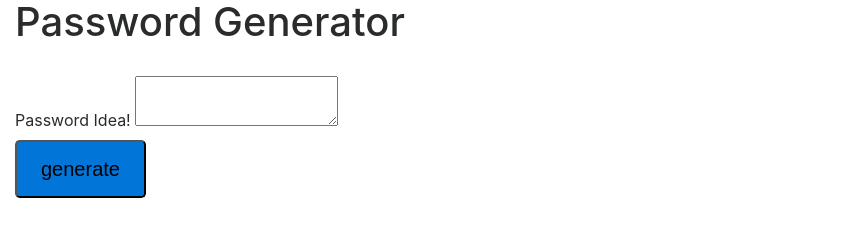
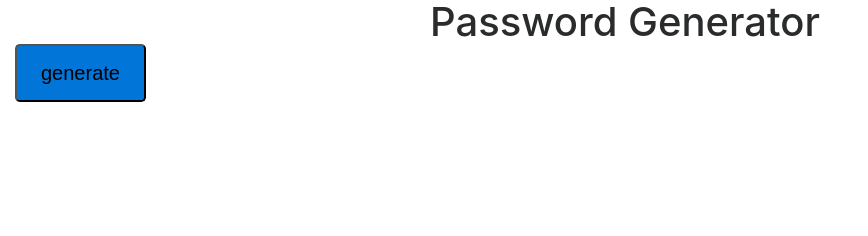
Before and after one commit to lwallac21/PasswordGenerator, a plain HTML site: page index.html in a window 1280 px wide. Shown: the whole page, without its empty margins (0-868 px from the left). Drawn offline with nearby package versions, Linux system fonts and the light colour scheme.

Commit message:
html fixes

```diff
--- a/index.html
+++ b/index.html
@@ -13,18 +13,18 @@
 
 <body>
     <Section>
-        <div class="container m-auto col-sm-12">
-            <h1>Password Generator</h1>
-            <br>
-            <label for="span">Password Idea!</label>
-            <textarea id="newPassword"></textarea>
-            <br>
-            <button id="generate" class="btn-lg bg-primary text-light">generate</button>
+        <div class="container-fluid d-flex justify-content-center">
+            <div class="row"></div>
+            <h1 class="m-auto">Password Generator</h1>
+        </div>
+            <div class="container col-lg-12">
+                <button id="generate" class=" btn-lg bg-primary text-light">generate</button>
+            </div>
         </div>
     </Section>
     <script src="script.js">
     </script>
-<script type="text/javascript" src="script.js"></script>
+    <script type="text/javascript" src="script.js"></script>
 </body>
 
 
--- a/script.js
+++ b/script.js
@@ -1,5 +1,4 @@
 //DOM elements
-var passwordEl = document.getElementById("newPassword")
 var generateEl = document.getElementById("generate")
 
 // Strings for getting random letters and numbers
--- a/style.css
+++ b/style.css
@@ -0,0 +1,3 @@
+body {
+    background-color: azure
+}
```
